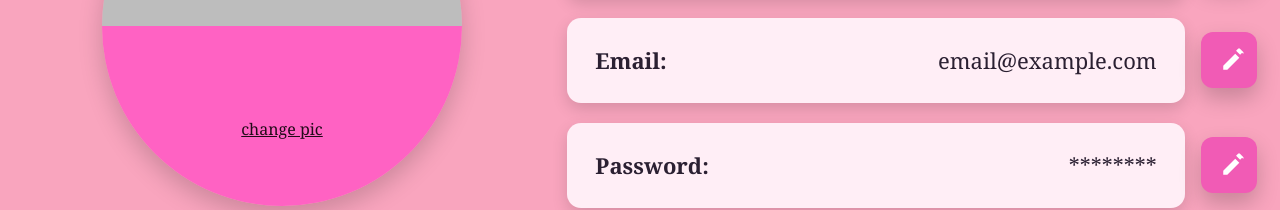
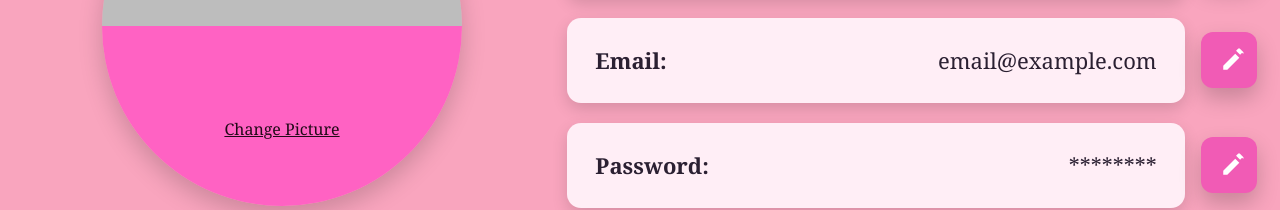
Before and after one commit to CPP-SheCodes-SLP-2025-26/fullstack, a React (Vite) app in the folder frontend/: page /profile in a window 1280 px wide. Shown: the part 509-719 px from the top of the page. Built offline with nearby package versions, Linux system fonts and the light colour scheme; a web font is replaced by a local one.

Commit message:
formatted the pages, added login-signup

```diff
--- a/frontend/src/pages/Profile.jsx
+++ b/frontend/src/pages/Profile.jsx
@@ -33,10 +33,10 @@ export default function ProfilePage() {
 				}
 			>
 				{/* show this text in the middle when no picture */}
-				{!avatarSrc && <span className="avatar__cta">change pic</span>}
+				{!avatarSrc && <span className="avatar__cta">Change Picture</span>}
 
 				{/* show semi-circle only when a picture exists */}
-				{avatarSrc && <span className="avatar__hover">change pic</span>}
+				{avatarSrc && <span className="avatar__hover">Change Pic</span>}
 			</button>
 			<p className="greeting">Hi, {username}!</p>
         </div>
```
Also changed, not shown: 1 other file (tests, documents, lock files or other folders).
